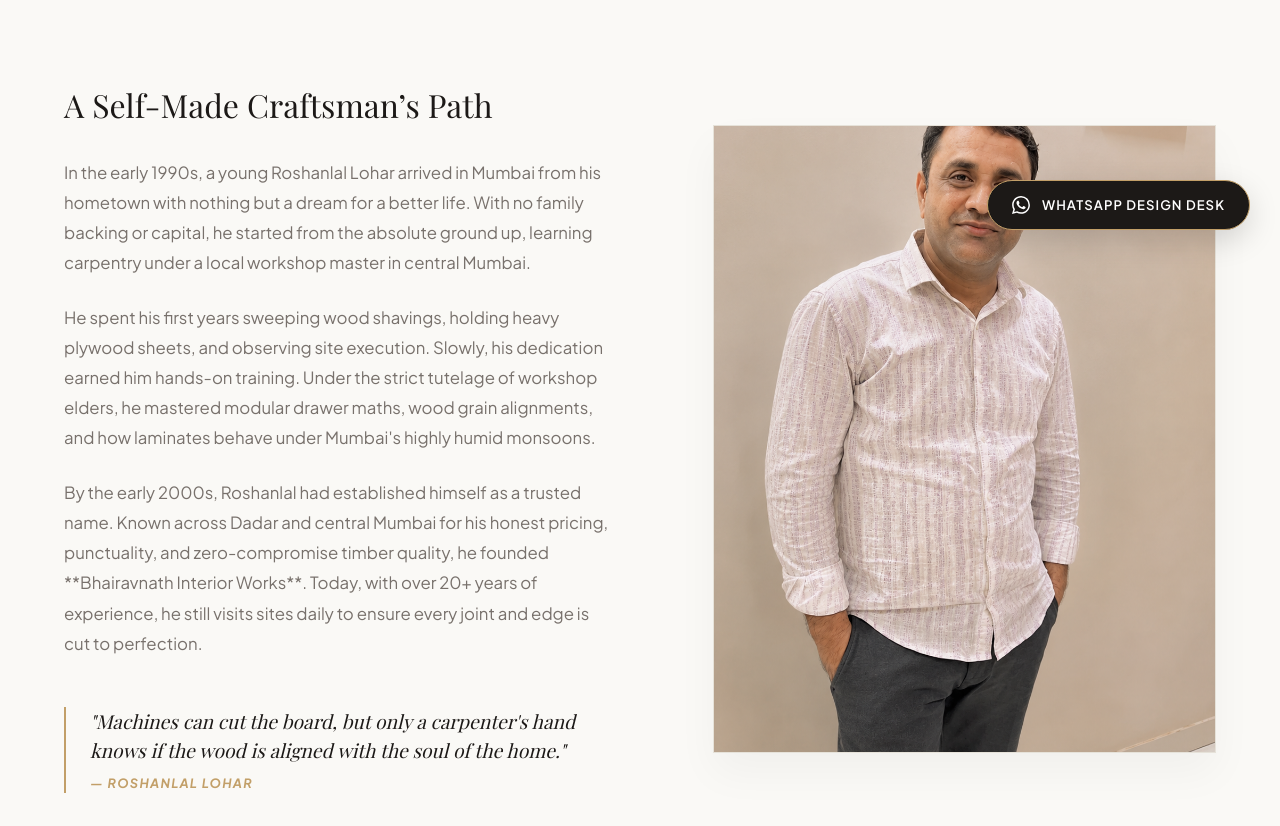
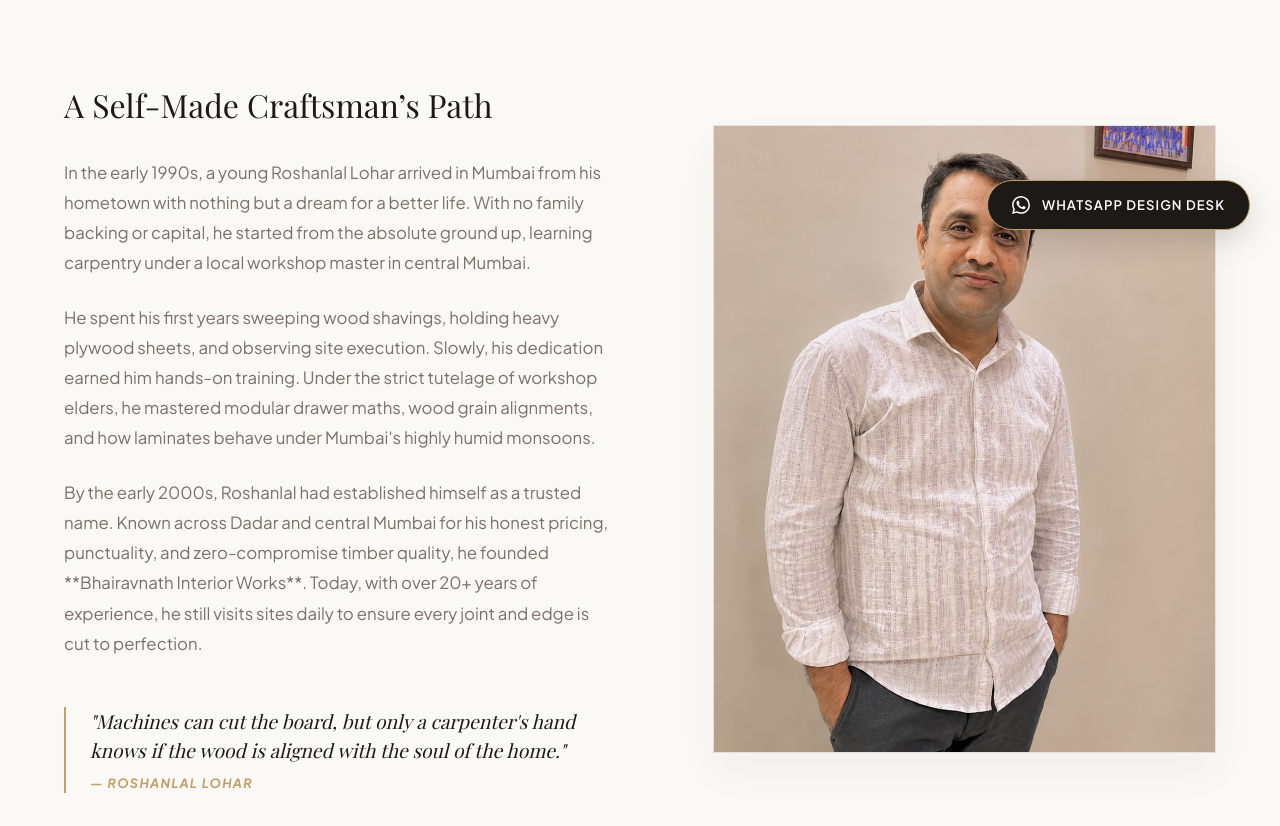
Before and after one commit to Lokeessshhh/Bhairavnath_Interior_Works, a React (Vite) app: page /about in a window 1280 px wide. Shown: the part 540-1366 px from the top of the page. Built offline with nearby package versions, Linux system fonts and the light colour scheme; a web font is replaced by a local one.

Commit message:
Adjust About page portrait alignment to object-position top

```diff
--- a/src/pages/About.jsx
+++ b/src/pages/About.jsx
@@ -112,6 +112,7 @@ export default function About() {
                   width: '100%',
                   height: '100%',
                   objectFit: 'cover',
+                  objectPosition: 'top',
                   aspectRatio: '4/5'
                 }}
               />
```
